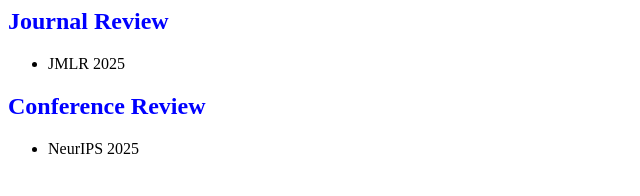
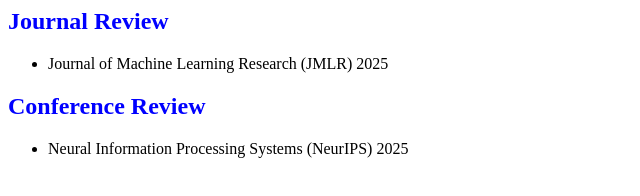
Before and after one commit to sLiu24k/sLiu24k.github.io, a plain HTML site: page service.html in a window 1280 px wide. Shown: the whole page, without its empty margins (0-640 px from the left). Drawn offline with Linux system fonts and the light colour scheme.

Commit message:
services clean format

```diff
--- a/service.html
+++ b/service.html
@@ -4,7 +4,7 @@
 <body><h2><font color="blue">Journal Review<font></font></font></h2>
 <ul>
     <li>
-        JMLR 2025
+        Journal of Machine Learning Research (JMLR) 2025
         <br>
     </li>
 </ul>
@@ -12,7 +12,7 @@
 <body><h2><font color="blue">Conference Review<font></font></font></h2>
 <ul>
     <li>
-        NeurIPS 2025
+        Neural Information Processing Systems (NeurIPS) 2025
         <br>
     </li>
 </ul>
```
